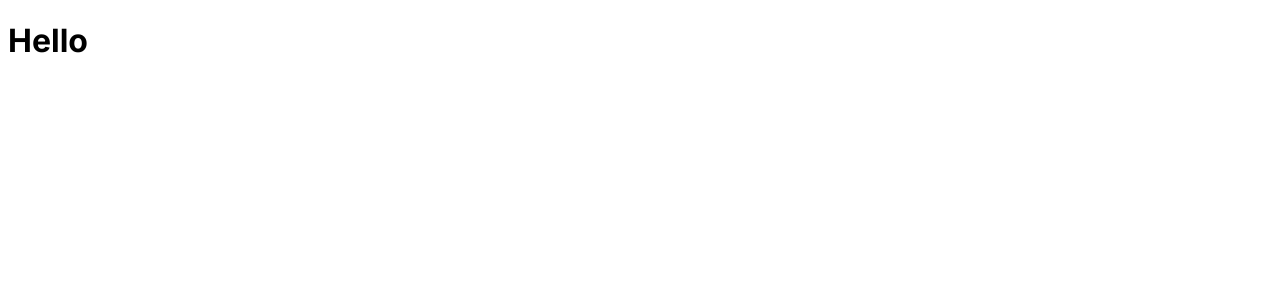
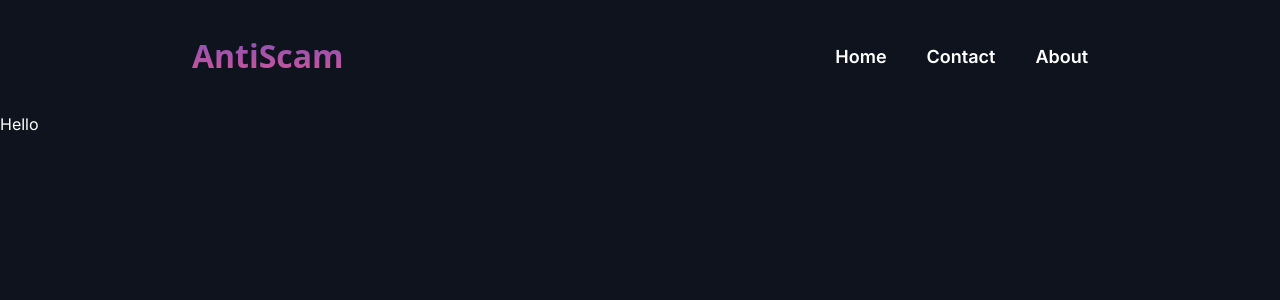
Before and after one commit to yelmuratov/AntiScam, a Next.js app: page / in a window 1280 px wide. Shown: the top 300 px of the page. Built offline with nearby package versions, Linux system fonts and the light colour scheme.

Commit message:
Header qoshildi

```diff
--- a/src/app/globals.css
+++ b/src/app/globals.css
@@ -1,5 +1,16 @@
+@tailwind base;
+@tailwind components;
+@tailwind utilities;
+
 :root {
   --foreground-rgb: 0, 0, 0;
   --background-start-rgb: 214, 219, 220;
   --background-end-rgb: 255, 255, 255;
 }
+
+.logo{
+  background: radial-gradient(12441.24% 97.1% at 5.56% 79.01%, #EB568E 0%, #144EE3 100%);
+  background-clip: text;
+  -webkit-background-clip: text;
+  -webkit-text-fill-color: transparent;
+}
--- a/src/app/layout.tsx
+++ b/src/app/layout.tsx
@@ -1,5 +1,6 @@
 import type { Metadata } from 'next'
 import { Inter } from 'next/font/google'
+import Link from 'next/link'
 import './globals.css'
 
 const inter = Inter({ subsets: ['latin'] })
@@ -15,8 +16,30 @@ export default function RootLayout({
   children: React.ReactNode
 }) {
   return (
-    <html lang="en">
-      <body className={inter.className}>{children}</body>
+    <html lang='en'>
+      <body className={`${inter.className} bg-[#0E131E] text-[#fff]`}>
+        <div className='flex justify-center'>
+          <nav className='self-center w-full max-w-12xl  '>
+            <div className='flex flex-col lg:flex-row justify-around items-center '>
+              <h1 className='logo pl-5 py-8 text-[32px] font-sans font-bold cursor-pointer select-none'>
+                <Link href={'/'}>AntiScam</Link>
+              </h1>
+              <ul className='hidden lg:flex items-center text-[18px] font-semibold pl-32'>
+                <li className='hover:underline  underline-offset-4 decoration-2 decoration-white py-2 rounded-lg px-5'>
+                  <Link href='/'>Home</Link>
+                </li>
+                <li className='hover:underline underline-offset-4 decoration-2 decoration-white py-2 rounded-lg px-5'>
+                  <Link href='/contact'>Contact</Link>
+                </li>
+                <li className='hover:underline underline-offset-4 decoration-2 decoration-white py-2 rounded-lg px-5'>
+                  <Link href='/about'>About</Link>
+                </li>
+              </ul>
+            </div>
+          </nav>
+        </div>
+        {children}
+      </body>
     </html>
   )
 }
--- a/src/components/title.tsx
+++ b/src/components/title.tsx
@@ -4,4 +4,4 @@ const Title = () => {
   )
 }
 
-export default Title
+export default Title;
```
Also changed, not shown: public/antiscam-high-resolution-logo-white-transparent.png (added).
